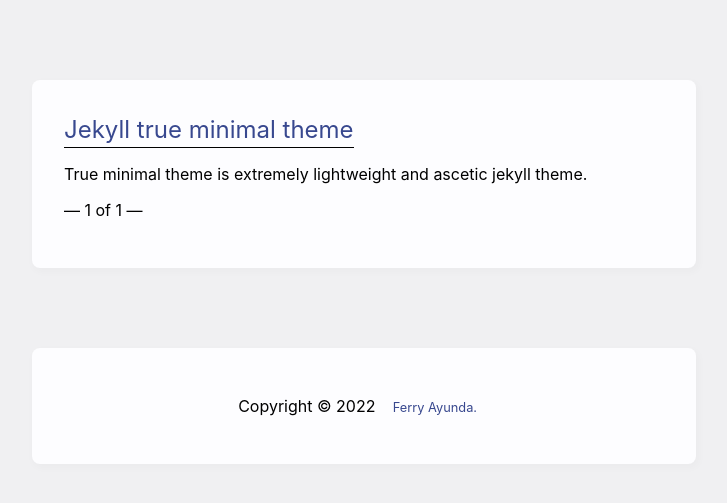
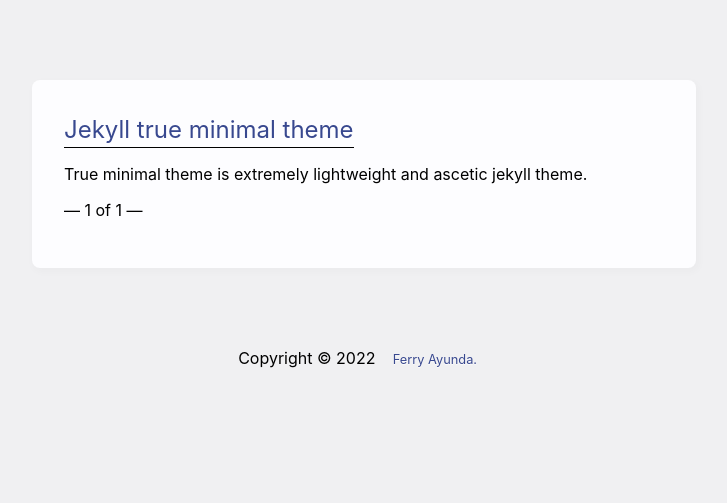
Before and after one commit to susahcebok/blog, a Jekyll site: the page built from index.html, in a window 1280 px wide. Shown: the top 503 px of the page, without its empty margins (276-1003 px from the left). Built offline with Jekyll 4.4.1, drawn with Linux system fonts in a browser that asks for light colours; the list of posts is cut into pages by our own code.

Commit message:
Update style.css

```diff
--- a/assets/css/style.css
+++ b/assets/css/style.css
@@ -5,7 +5,7 @@
         font-family: -apple-system, system-ui, BlinkMacSystemFont, "Segoe UI", "Open Sans", "Helvetica Neue", Helvetica, Arial, sans-serif;
 
     }
-article,footer {
+article {
         width: 600px;
         margin: 5em auto;
         padding: 2em;
@@ -18,7 +18,7 @@
         text-decoration: none;
     }
 @media (max-width: 700px) {
-article {
+article,footer {
         margin: 0 auto;
         width: auto;
         }
```
